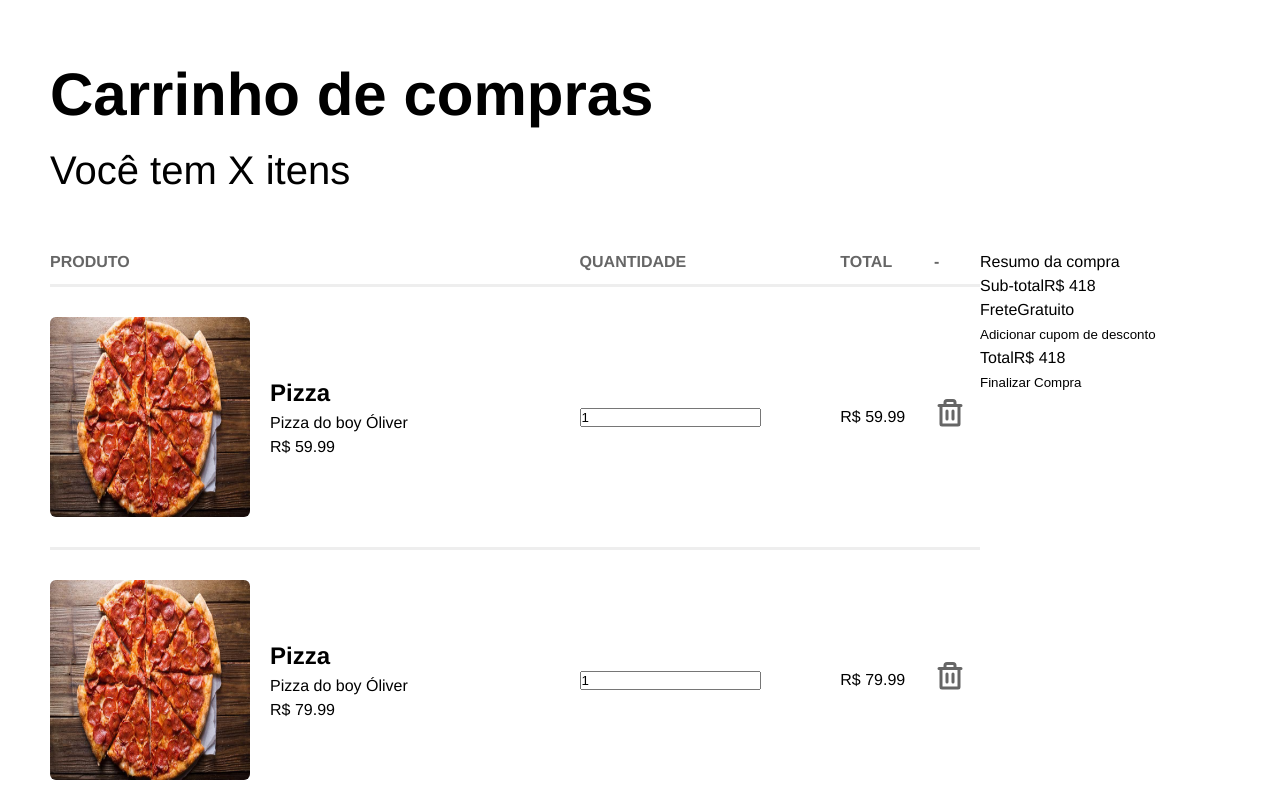
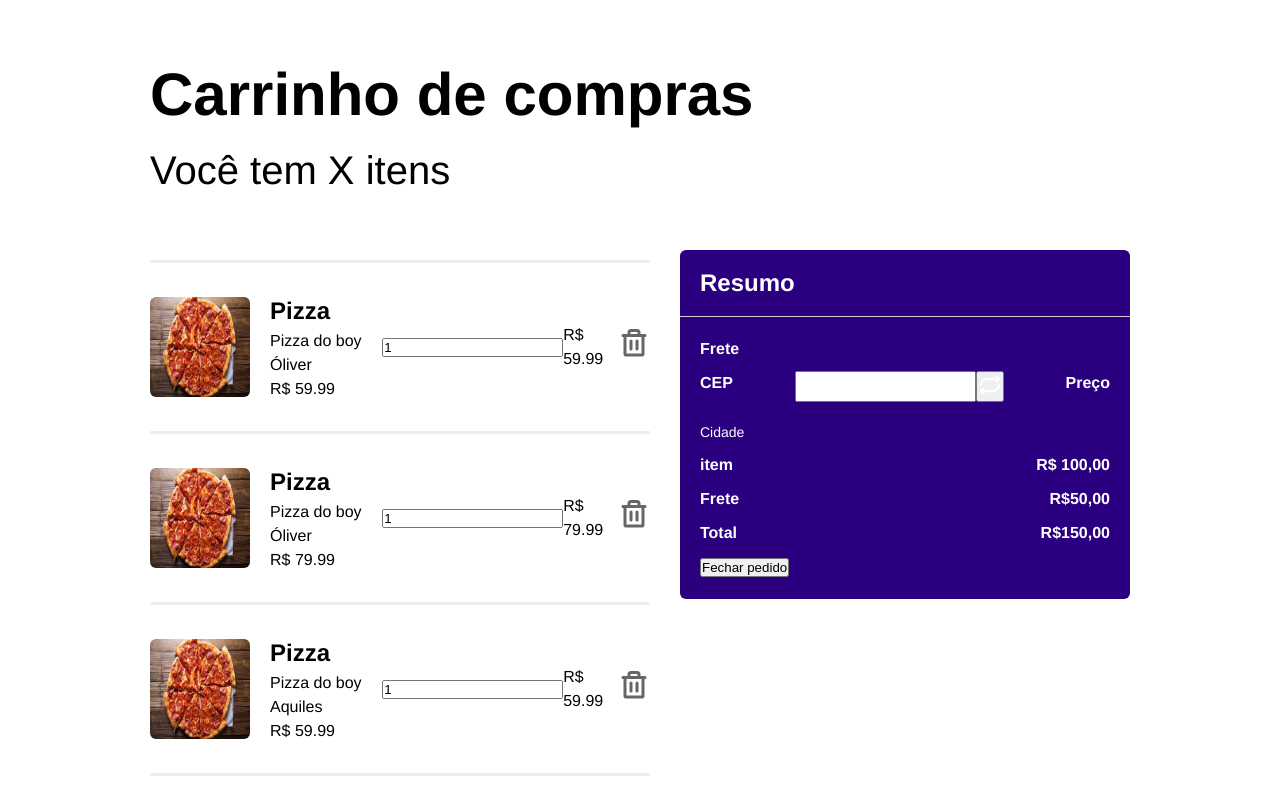
Before and after one commit to gabrielmds222/shoppingCart_react, a React (Vite) app: page / in a window 1280 px wide. Shown: the top 800 px of the page. Built offline with nearby package versions, Linux system fonts and the light colour scheme.

Commit message:
feat: Alterações de tamanhos

```diff
--- a/src/App.css
+++ b/src/App.css
@@ -6,7 +6,7 @@
 
 main {
   background: #fff;
-  padding: 0 50px;
+  padding: 0 150px;
 }
 
 main .page-title {
@@ -23,7 +23,8 @@ section {
   flex: 1;
 }
 aside {
-  min-width: 250px;
+  min-width: 450px;
+  margin-left: 30px;
 }
 
 table {
--- a/src/App.tsx
+++ b/src/App.tsx
@@ -7,6 +7,9 @@ import Product from "./components/Produto/interfaces";
 import products from "./data";
 
 export default function App() {
+  // function removeProduct(id) {
+  //   const newList = products.filter((product) => product.id !== id)
+  // }
   return (
     <>
       <main>
@@ -19,10 +22,10 @@ export default function App() {
             <table>
               <thead>
                 <tr>
-                  <th>Produto</th>
-                  <th>Quantidade</th>
-                  <th>Total</th>
-                  <th>-</th>
+                  <th></th>
+                  <th></th>
+                  <th></th>
+                  <th></th>
                 </tr>
               </thead>
               <tbody>
--- a/src/components/Produto/style.css
+++ b/src/components/Produto/style.css
@@ -4,8 +4,8 @@
 }
 
 img {
-  width: 200px;
-  height: 200px;
+  width: 100px;
+  height: 100px;
   border-radius: 6px;
 }
 
@@ -18,7 +18,7 @@ img {
   font-weight: bold;
 }
 
-button {
+.remove {
   background: none;
   border: none;
 }
--- a/src/components/Resumo/index.tsx
+++ b/src/components/Resumo/index.tsx
@@ -1,32 +1,50 @@
 import React from "react";
+import { Repeat } from "@phosphor-icons/react";
+
+import "./style.css";
 
 const Resumo = () => {
   return (
     <>
       <div className="box">
-        <header>Resumo da compra</header>
+        <header>Resumo</header>
+
         <div className="info">
           <div>
-            <span>Sub-total</span>
-            <span>R$ 418</span>
+            <span>Frete</span>
           </div>
           <div>
-            <span>Frete</span>
-            <span>Gratuito</span>
+            <span>CEP</span>
+            <div className="frete">
+              <input type="text" />
+              <button>
+                <Repeat size={24} color="#fff" weight="bold" />
+              </button>
+            </div>
+            <span>Preço</span>
           </div>
           <div>
-            <button>
-              Adicionar cupom de desconto
-              <i className="bx bx-right-arrow-alt"></i>
-            </button>
+            <span className="cidade">Cidade</span>
           </div>
+
+          <div>
+            <span>item</span>
+            <span>R$ 100,00</span>
+          </div>
+
+          <div>
+            <span>Frete</span>
+            <span>R$50,00</span>
+          </div>
+
+          <div>
+            <span>Total</span>
+            <span>R$150,00</span>
+          </div>
+
+          <button>Fechar pedido</button>
         </div>
-        <footer>
-          <span>Total</span>
-          <span>R$ 418</span>
-        </footer>
       </div>
-      <button>Finalizar Compra</button>
     </>
   );
 };
--- /dev/null
+++ b/src/components/Resumo/style.css
@@ -0,0 +1,33 @@
+.box {
+  margin-bottom: 15px;
+
+  background: #2b0080;
+  color: #fff;
+  font-weight: bold;
+  border-radius: 6px;
+}
+
+header {
+  padding: 15px 20px;
+  font-size: 24px;
+  border-bottom: 1px solid #ccc;
+}
+
+.frete {
+  display: flex;
+}
+
+.info {
+  padding: 20px;
+}
+
+.info div {
+  display: flex;
+  justify-content: space-between;
+  margin-bottom: 10px;
+}
+
+.cidade {
+  font-size: 14px;
+  font-weight: normal;
+}
--- a/src/data/index.ts
+++ b/src/data/index.ts
@@ -24,6 +24,13 @@ const products: Product[] = [
     description: "Pizza do boy Aquiles",
     price: 59.99,
   },
+  {
+    id: 4,
+    img: Pizza,
+    name: "Pizza",
+    description: "Pizza do boy Aquiles",
+    price: 59.99,
+  },
 ];
 
 export default products;
```
